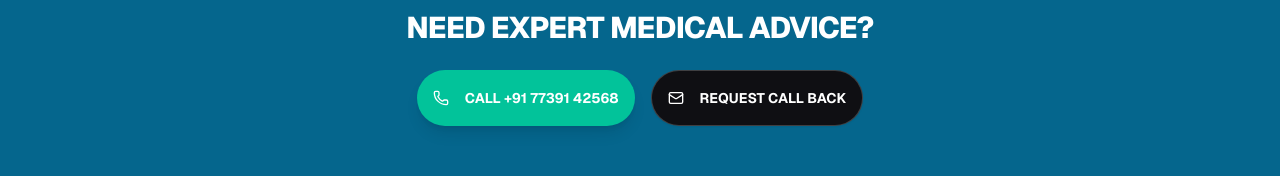
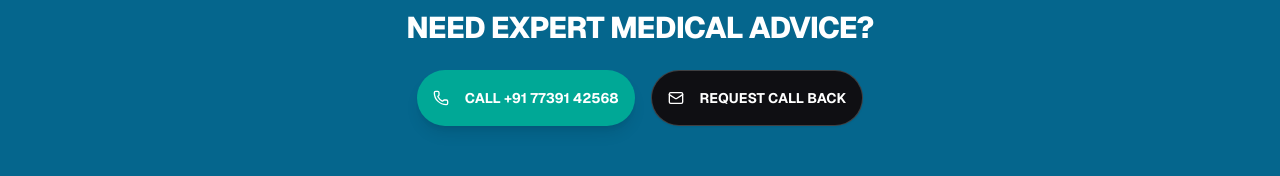
Before and after one commit to ADDY-AN/aashray, a Next.js app: page /doctors/dr-hemshanker-sharma in a window 1280 px wide. Shown: the part 1178-1354 px from the top of the page. Built offline with nearby package versions, Linux system fonts and the light colour scheme.

Commit message:
Fix button colors on doctor profile page

```diff
--- a/app/(marketing)/doctors/[slug]/page.tsx
+++ b/app/(marketing)/doctors/[slug]/page.tsx
@@ -222,13 +222,14 @@ export default async function DoctorProfilePage({ params }: { params: Promise<{
                 </div>
             </section>
 
-            {/* --- CTA SECTION --- */}
+            {/* --- CTA SECTION (UPDATED COLOR) --- */}
             <section className="py-20 px-6 border-t border-[#028090]/30 bg-[#05668d] text-center mt-12">
                 <h2 className="text-3xl font-extrabold uppercase tracking-tight mb-6 text-white">
                     Need Expert Medical Advice?
                 </h2>
                 <div className="flex flex-col sm:flex-row gap-4 justify-center">
-                    <Button size="lg" className="rounded-full bg-[#02c39a] text-white hover:bg-[#00a896] font-bold uppercase px-10 h-14 shadow-lg">
+                    {/* ✅ FIXED: Changed bg-[#02c39a] to bg-[#00a896] (Teal) */}
+                    <Button size="lg" className="rounded-full bg-[#00a896] text-white hover:bg-[#028090] font-bold uppercase px-10 h-14 shadow-lg transition-all hover:scale-105">
                         <Phone className="mr-2 h-4 w-4" /> Call +91 77391 42568
                     </Button>
                     <Link href="/contact">
```
